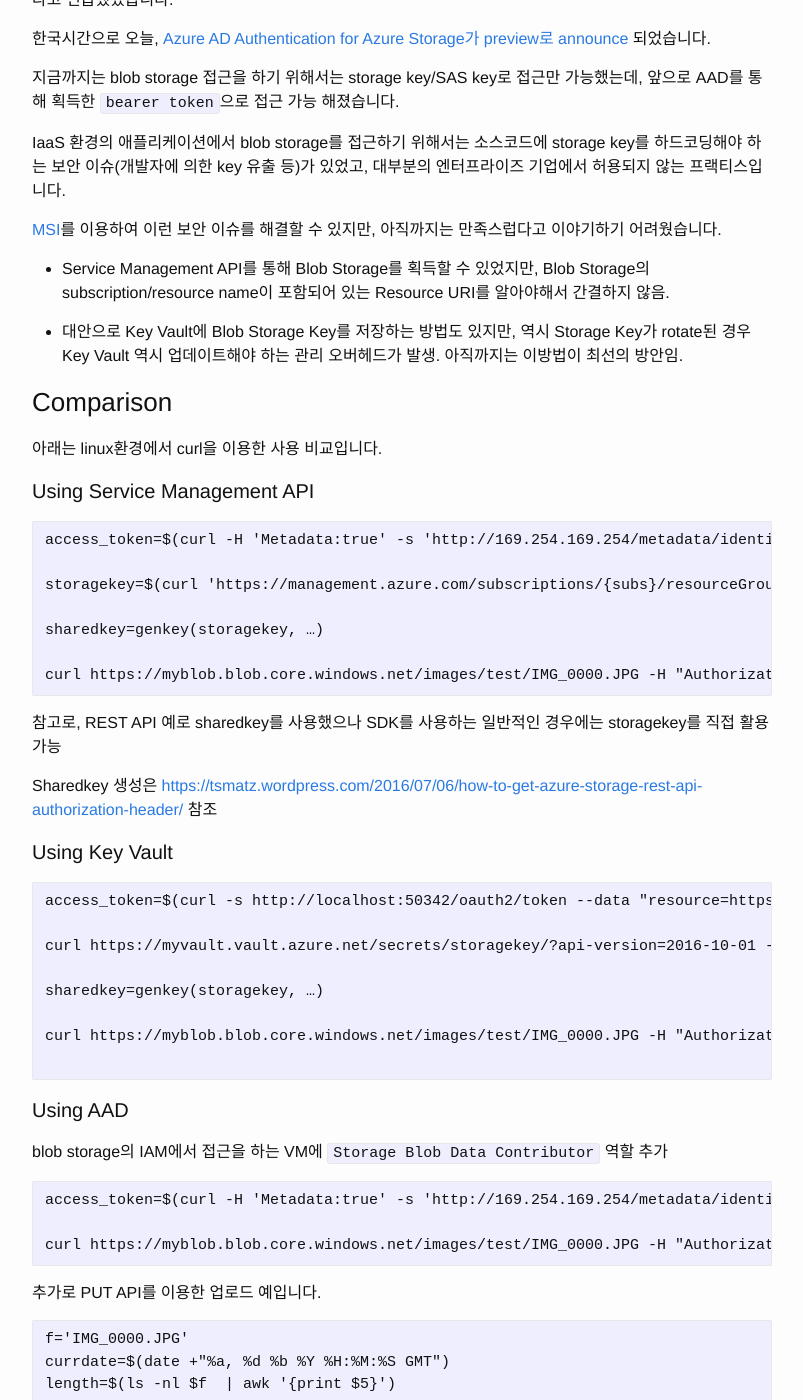
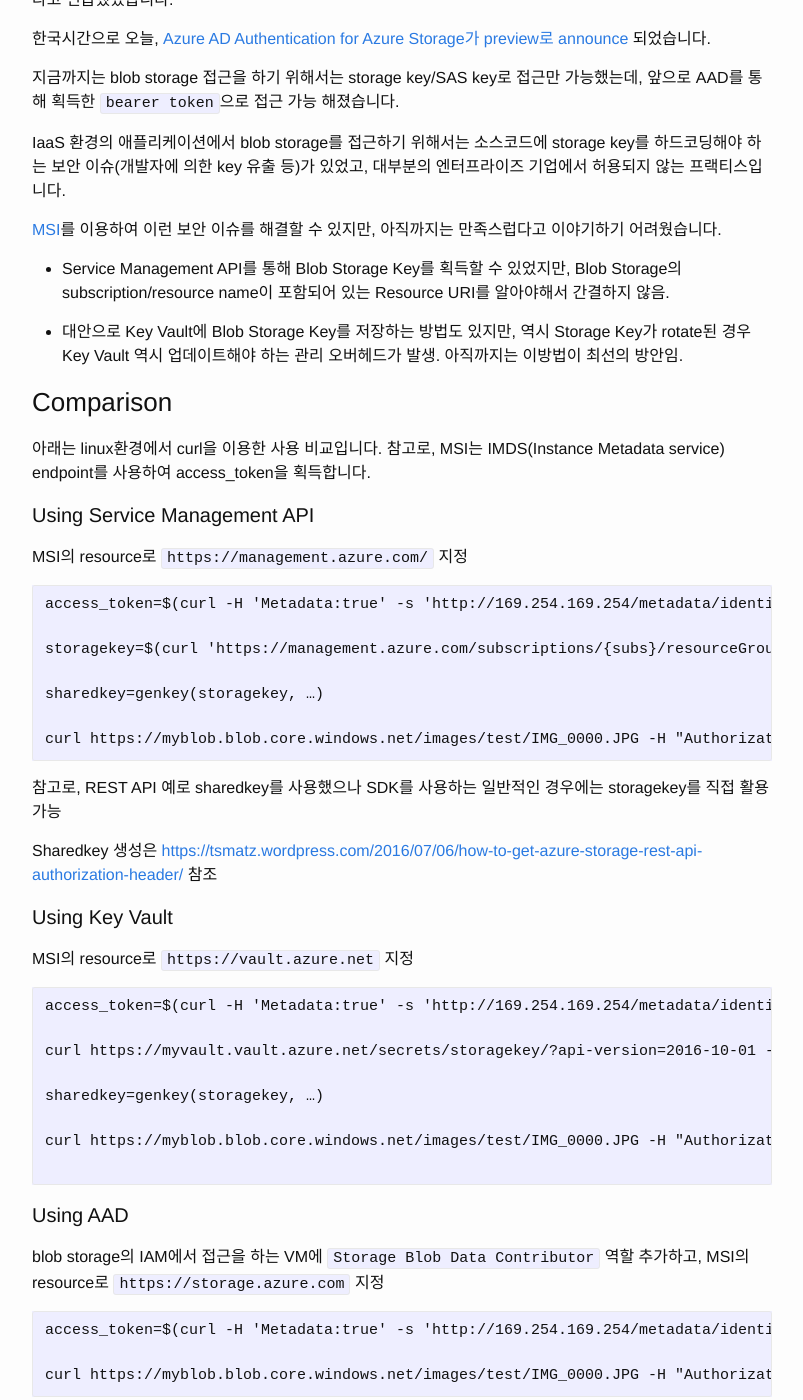
Before and after one commit to iljoong/iljoong.github.io, a Jekyll site: the page built from _posts/2018-05-24-Azure-Blob-AAD.md, in a window 1280 px wide and 1400 px high, scrolled down 278 px. Shown: the whole window, without its empty margins (238-1041 px from the left). Built offline with Jekyll 4.4.1, drawn with Linux system fonts in a browser that asks for light colours.

Commit message:
revised blob access

````diff
--- a/_posts/2018-05-24-Azure-Blob-AAD.md
+++ b/_posts/2018-05-24-Azure-Blob-AAD.md
@@ -15,16 +15,18 @@ IaaS 환경의 애플리케이션에서 blob storage를 접근하기 위해서
 
 [MSI](https://docs.microsoft.com/en-us/azure/active-directory/managed-service-identity/tutorial-windows-vm-access-storage)를 이용하여 이런 보안 이슈를 해결할 수 있지만, 아직까지는 만족스럽다고 이야기하기 어려웠습니다.
 
-- Service Management API를 통해 Blob Storage를 획득할 수 있었지만, Blob Storage의 subscription/resource name이 포함되어 있는 Resource URI를 알아야해서 간결하지 않음.
+- Service Management API를 통해 Blob Storage Key를 획득할 수 있었지만, Blob Storage의 subscription/resource name이 포함되어 있는 Resource URI를 알아야해서 간결하지 않음.
 
 - 대안으로 Key Vault에 Blob Storage Key를 저장하는 방법도 있지만, 역시 Storage Key가 rotate된 경우 Key Vault 역시 업데이트해야 하는 관리 오버헤드가 발생. 아직까지는 이방법이 최선의 방안임.
 
 
 ### Comparison
 
-아래는 linux환경에서 curl을 이용한 사용 비교입니다.
+아래는 linux환경에서 curl을 이용한 사용 비교입니다. 참고로, MSI는 IMDS(Instance Metadata service) endpoint를 사용하여 access_token을 획득합니다.
 
 #### Using Service Management API
+
+MSI의 resource로 `https://management.azure.com/` 지정
 
 ```
 access_token=$(curl -H 'Metadata:true' -s 'http://169.254.169.254/metadata/identity/oauth2/token?api-version=2018-02-01&resource=https://management.azure.com/' | jq -r ".access_token")
@@ -42,8 +44,10 @@ Sharedkey 생성은 [https://tsmatz.wordpress.com/2016/07/06/how-to-get-azure-st
 
 #### Using Key Vault
 
+MSI의 resource로 `https://vault.azure.net` 지정
+
 ```
-access_token=$(curl -s http://localhost:50342/oauth2/token --data "resource=https://vault.azure.net" -H Metadata:true | jq -r ".access_token")
+access_token=$(curl -H 'Metadata:true' -s 'http://169.254.169.254/metadata/identity/oauth2/token?api-version=2018-02-01&resource=https://vault.azure.net' | jq -r ".access_token")
 
 curl https://myvault.vault.azure.net/secrets/storagekey/?api-version=2016-10-01 -H "Authorization: Bearer $access_token"
 
@@ -55,7 +59,7 @@ curl https://myblob.blob.core.windows.net/images/test/IMG_0000.JPG -H "Authoriza
 
 #### Using AAD
 
-blob storage의 IAM에서 접근을 하는 VM에 `Storage Blob Data Contributor` 역할 추가
+blob storage의 IAM에서 접근을 하는 VM에 `Storage Blob Data Contributor` 역할 추가하고, MSI의 resource로 `https://storage.azure.com` 지정
 
 ```
 access_token=$(curl -H 'Metadata:true' -s 'http://169.254.169.254/metadata/identity/oauth2/token?api-version=2018-02-01&resource=https://storage.azure.com/' | jq -r ".access_token")
@@ -83,3 +87,5 @@ curl -i -X PUT https://myblob.blob.core.windows.net/images/upload/IMG_0000.JPG \
 ### Closing...
 
 AAD 방식이 앞선 방식에 비해서 많이 간결해진 것을 확인할 수 있을 것 입니다. 늦었지만 애플리케이션에서 Azure Blob Storage를 안전하고 편리하게 접근할 수 있게 되었습니다.
+
+Revised: 2018-05-25
````
